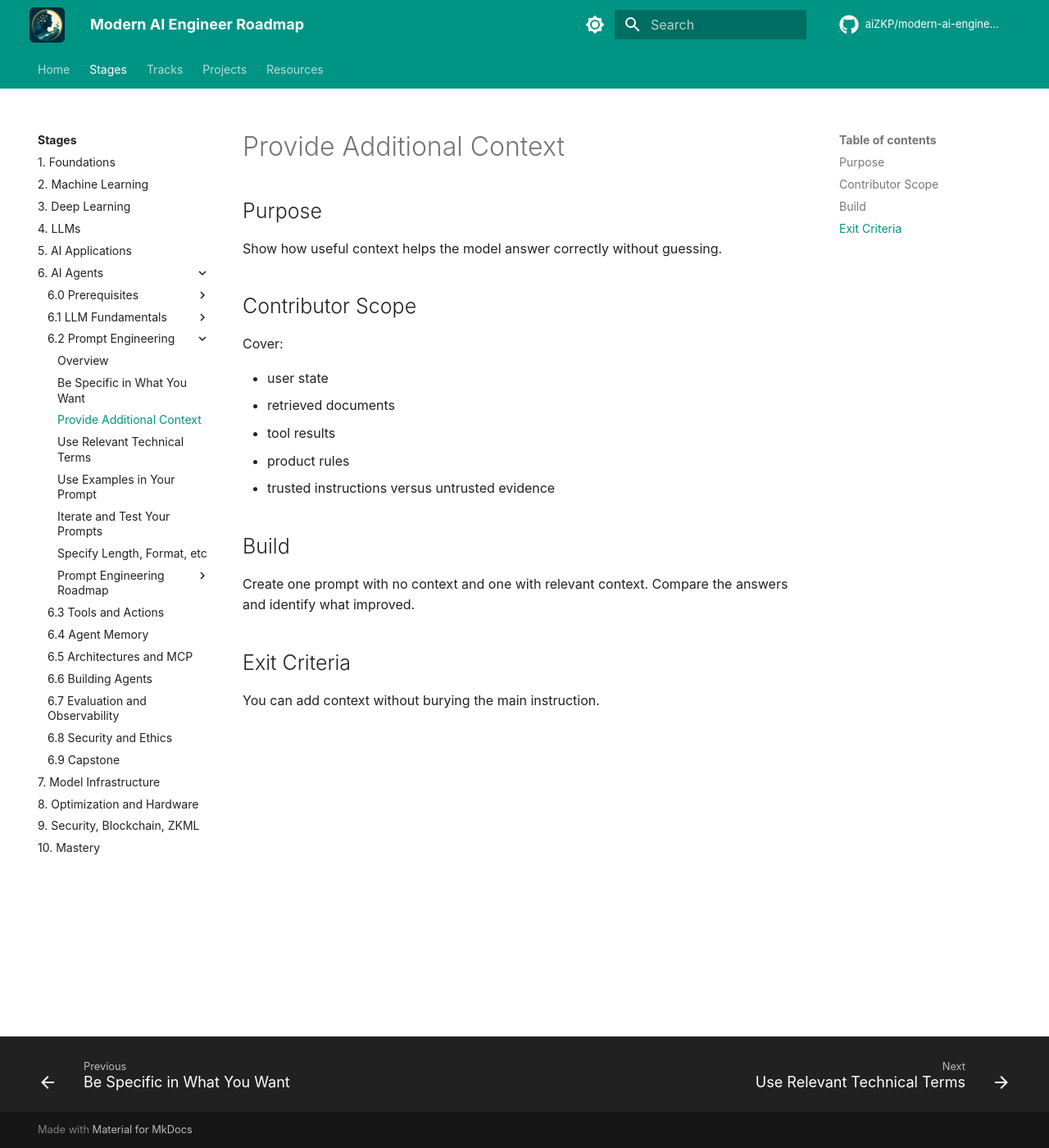
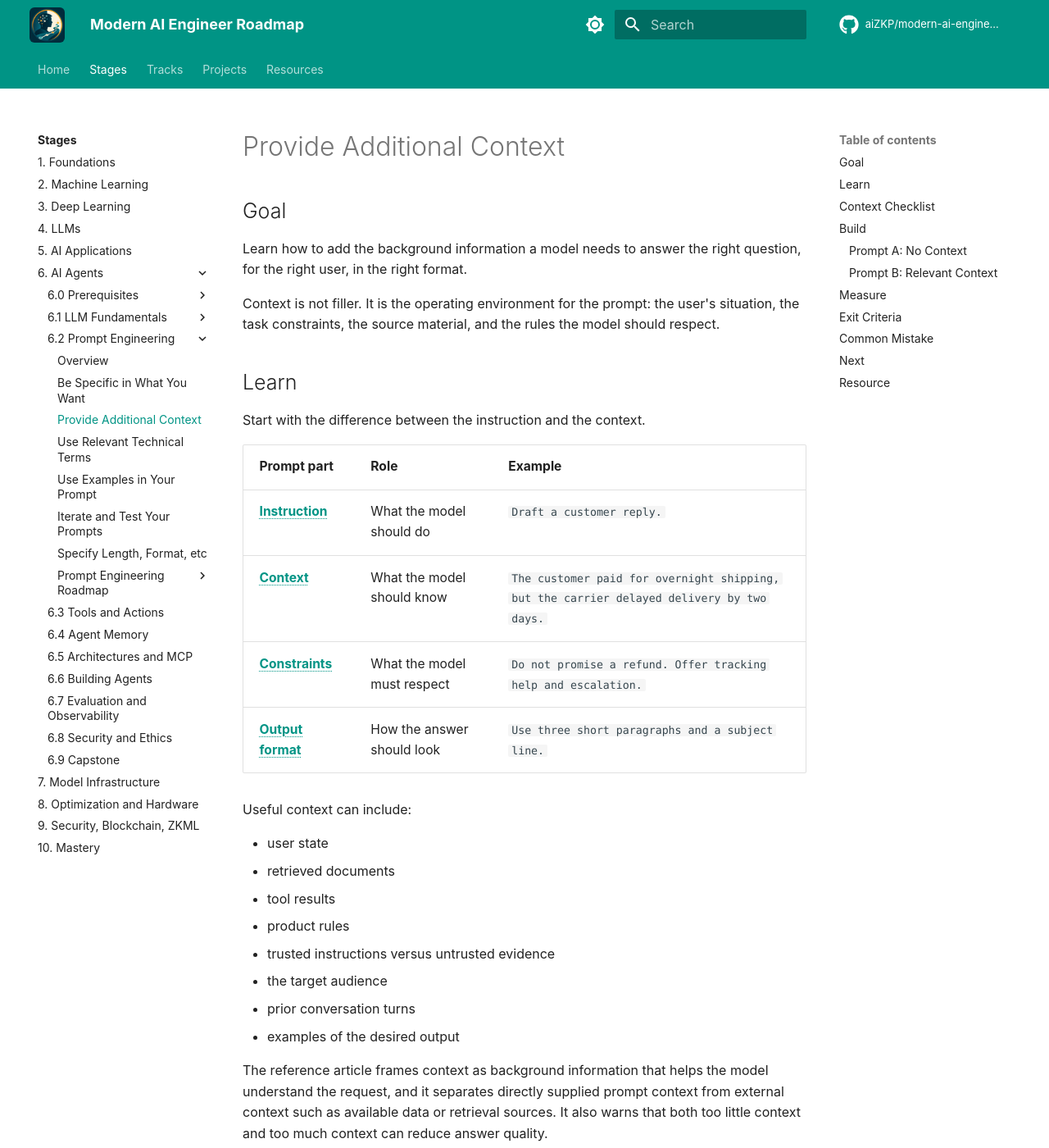
Before and after one commit to marko898911/modern-ai-engineer-roadmap, an MkDocs documentation site: the page built from docs/stages/6. AI Agents/6.2 Prompt Engineering/Provide Additional Context/index.md, in a window 1280 px wide and 1400 px high. Shown: the whole window at 82% size. Built offline with MkDocs 1.6.1 and Material for MkDocs 9.7.7, drawn with Linux system fonts in a browser that asks for light colours; comment, search, counter and statistics services are not loaded; some of the changed text lies outside the part shown.

Commit message:
Expand provide additional context lesson

````diff
--- a/docs/stages/6. AI Agents/6.2 Prompt Engineering/Provide Additional Context/index.md
+++ b/docs/stages/6. AI Agents/6.2 Prompt Engineering/Provide Additional Context/index.md
@@ -1,24 +1,140 @@
 # Provide Additional Context
 
-## Purpose
+## Goal
 
-Show how useful context helps the model answer correctly without guessing.
+Learn how to add the background information a model needs to answer the right
+question, for the right user, in the right format.
 
-## Contributor Scope
+Context is not filler. It is the operating environment for the prompt: the
+user's situation, the task constraints, the source material, and the rules the
+model should respect.
 
-Cover:
+## Learn
+
+Start with the difference between the instruction and the context.
+
+| Prompt part | Role | Example |
+|---|---|---|
+| Instruction | What the model should do | `Draft a customer reply.` |
+| Context | What the model should know | `The customer paid for overnight shipping, but the carrier delayed delivery by two days.` |
+| Constraints | What the model must respect | `Do not promise a refund. Offer tracking help and escalation.` |
+| Output format | How the answer should look | `Use three short paragraphs and a subject line.` |
+
+Useful context can include:
 
 - user state
 - retrieved documents
 - tool results
 - product rules
 - trusted instructions versus untrusted evidence
+- the target audience
+- prior conversation turns
+- examples of the desired output
+
+The reference article frames context as background information that helps the
+model understand the request, and it separates directly supplied prompt context
+from external context such as available data or retrieval sources. It also
+warns that both too little context and too much context can reduce answer
+quality.
+
+## Context Checklist
+
+Before adding context, ask:
+
+| Question | Why it matters |
+|---|---|
+| What ambiguity could the model resolve incorrectly? | Prevents broad or off-target answers. |
+| Which facts are required to complete the task? | Keeps the prompt focused. |
+| Which facts are only supporting evidence? | Helps separate trusted instructions from data. |
+| Are any sources untrusted? | Prevents documents or tool output from overriding system rules. |
+| What should the model ignore? | Reduces distraction from irrelevant details. |
+
+Good context is specific, relevant, and easy to scan. If the context is long,
+use labels:
+
+```text
+Task:
+Summarize the support issue and suggest the next action.
+
+User state:
+- Plan: Pro
+- Region: EU
+- Last payment: successful
+
+Trusted policy:
+- Do not offer account credits without manager approval.
+- Escalate billing disputes over $500.
+
+Customer message:
+"I was charged twice and need this fixed today."
+```
 
 ## Build
 
-Create one prompt with no context and one with relevant context. Compare the
-answers and identify what improved.
+Create two prompts for the same task.
+
+### Prompt A: No Context
+
+```text
+Write a response to a customer who has a billing problem.
+```
+
+### Prompt B: Relevant Context
+
+```text
+Task:
+Write a support response.
+
+Customer context:
+- The customer is on the Pro plan.
+- They were charged twice for the same invoice.
+- They are asking for help today.
+
+Policy context:
+- Apologize for the inconvenience.
+- Do not promise a refund until billing verifies the duplicate charge.
+- Offer to escalate to billing and ask for the invoice number.
+
+Output:
+- 120 words or fewer.
+- Calm, direct, and professional.
+```
+
+Compare the answers and identify:
+
+- which answer is more specific
+- which answer follows policy better
+- which answer asks for the right missing information
+- whether any context was unnecessary
+
+## Measure
+
+A context-rich prompt is working when the output:
+
+- answers the intended question instead of a generic version of the question
+- uses the supplied facts correctly
+- does not invent missing facts
+- follows trusted rules over untrusted source text
+- stays focused despite extra information
 
 ## Exit Criteria
 
-You can add context without burying the main instruction.
+You can add context without burying the main instruction, and you can explain
+why each piece of context is included.
+
+## Common Mistake
+
+Do not paste everything you know into the prompt. Long context can dilute the
+task, distract the model, or push important instructions out of the usable
+context window. Prefer the smallest set of facts, rules, examples, and evidence
+needed for the current answer.
+
+## Next
+
+Move to examples after you can provide context cleanly. Examples show the model
+the pattern of answer you want, while context gives it the facts and constraints
+needed for this specific task.
+
+## Resource
+
+- [What is Context in Prompt Engineering? Here's Everything You Need To Know](https://godofprompt.ai/blog/what-is-context-in-prompt-engineering/)
````
